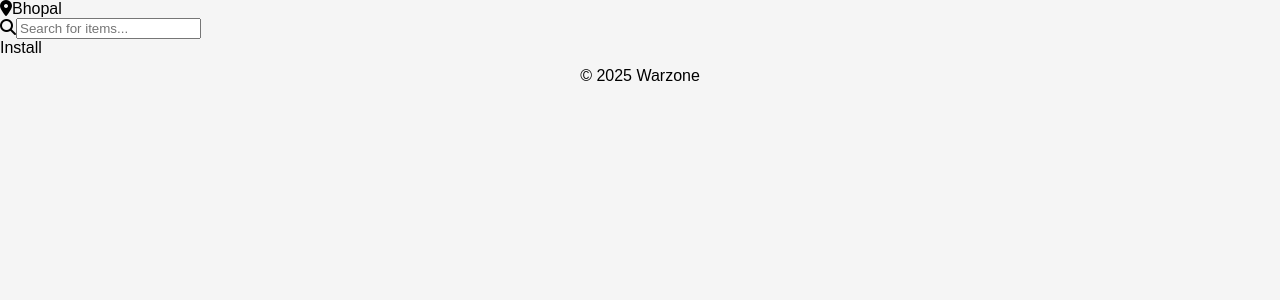
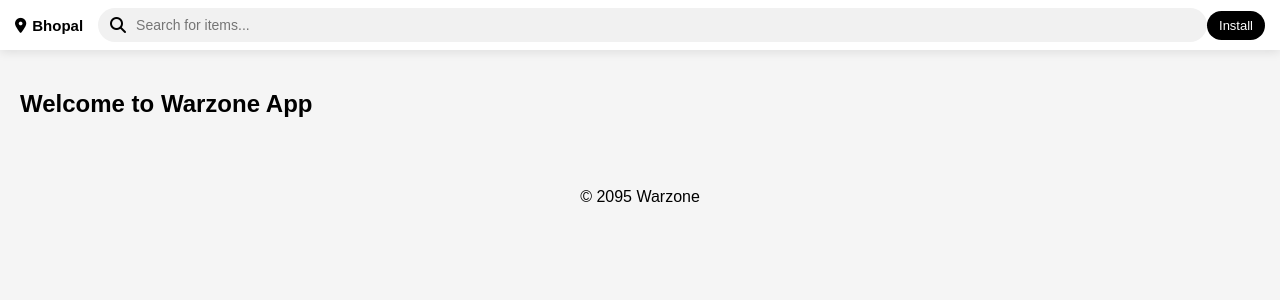
Before and after one commit to Akhil80git/fistReattest, a React (Vite) app: page / in a window 1280 px wide. Shown: the top 300 px of the page. Built offline with nearby package versions, Linux system fonts and the light colour scheme.

Commit message:
Kuch change kiya hai

```diff
--- a/src/App.jsx
+++ b/src/App.jsx
@@ -1,19 +1,20 @@
 import React from "react";
 import Nav from "./co/Nav";
-
 import usePwa from "./pwa/usePwa";
 
-
 export default function App() {
-
-  const handleInstallApp = usePwa();  // <-- यह जरूरी है
+  const handleInstallApp = usePwa(); // <-- PWA install handler
 
   return (
     <div>
       <Nav installApp={handleInstallApp} />
-      <main></main>
-      <footer style={{ textAlign: "center", padding: "10px" }}>
-        © 2025 Warzone
+
+      <main style={{ padding: "20px" }}>
+        <h2>Welcome to Warzone App</h2>
+      </main>
+
+      <footer style={{ textAlign: "center", padding: "10px", marginTop: "20px" }}>
+        © 2095 Warzone
       </footer>
     </div>
   );
--- a/src/co/Nav.css
+++ b/src/co/Nav.css
@@ -1,80 +1,62 @@
-.nav {
+.top-nav {
   display: flex;
   align-items: center;
-  background: #182538;
-  padding: 1rem 2rem;
-  color: white;
-  position: relative;
+  justify-content: space-between;
+  padding: 12px 15px;
+  background: white;
+  box-shadow: 0 2px 10px rgba(0,0,0,0.1);
+  position: sticky;
+  top: 0;
+  z-index: 100;
+  height: 50px;
+  box-sizing: border-box;
 }
-.nav-links {
+
+.left-box {
   display: flex;
-  gap: 1.5rem;
+  align-items: center;
+  gap: 15px;
   flex: 1;
 }
-.nav a {
-  color: white;
-  text-decoration: none;
-  transition: color 0.2s, border-bottom 0.2s;
-  font-weight: 500;
-  padding-bottom: 2px;
-}
-.nav a.active,
-.nav a:hover {
-  color: #10b981;
-  border-bottom: 2px solid #10b981;
-}
-.install-btn-nav {
-  background: #10b981;
-  color: white;
-  border: none;
-  padding: 10px 20px;
-  font-size: 1rem;
-  font-weight: 600;
-  border-radius: 8px;
-  cursor: pointer;
-  margin-left: 1.5rem;
-  box-shadow: 0 4px 10px rgba(16,185,129,0.4);
-  transition: all 0.3s;
-}
-.install-btn-nav:hover {
-  background: #059669;
+
+.location-box {
+  display: flex;
+  align-items: center;
+  gap: 6px;
+  font-size: 15px;
+  font-weight: bold;
 }
 
-/* Mobile */
-.mobile-menu-btn {
-  display: none;
+.search-box {
+  flex: 1;
+  display: flex;
+  align-items: center;
+  background: #f1f1f1;
+  padding: 8px 12px;
+  border-radius: 20px;
+  gap: 8px;
+}
+
+.search-box input {
+  border: none;
   background: none;
+  width: 100%;
+  outline: none;
+  font-size: 14px;
+}
+
+.right-box {
+  display: flex;
+  align-items: center;
+  gap: 15px;
+}
+
+.install-btn {
+  padding: 7px 12px;
+  background: black;
+  color: white;
+  border-radius: 16px;
+  font-size: 13px;
+  cursor: pointer;
   border: none;
-  color: white;
-  font-size: 1.7rem;
-  margin-right: 1rem;
-  cursor: pointer;
 }
-@media (max-width: 700px) {
-  .nav {
-    flex-direction: row;
-    padding: 1rem 1rem;
-    gap: 0;
-  }
-  .nav-links {
-    position: absolute;
-    top: 56px;
-    left: 0;
-    right: 0;
-    flex-direction: column;
-    background: #1e293b;
-    gap: 0.5rem;
-    padding: 1rem 1rem;
-    display: none;
-  }
-  .nav-links.show {
-    display: flex;
-    z-index: 10;
-  }
-  .mobile-menu-btn {
-    display: block;
-  }
-  .nav a {
-    padding: 0.4rem 0;
-  }
-}
--- a/src/co/Nav.jsx
+++ b/src/co/Nav.jsx
@@ -1,10 +1,9 @@
 import React from "react";
-import "./nav.css";
+import "./Nav.css"; // styling
 
-const Nav = ({ installApp }) => {
+export default function Nav({ installApp }) {
   return (
     <div className="top-nav">
-
       <div className="left-box">
         <div className="location-box">
           <i className="fa-solid fa-location-dot"></i>
@@ -18,13 +17,10 @@ const Nav = ({ installApp }) => {
       </div>
 
       <div className="right-box">
-        <div className="install-btn" onClick={installApp}>
+        <button className="install-btn" onClick={installApp}>
           Install
-        </div>
+        </button>
       </div>
-
     </div>
   );
-};
-
-export default Nav;
+}
```
